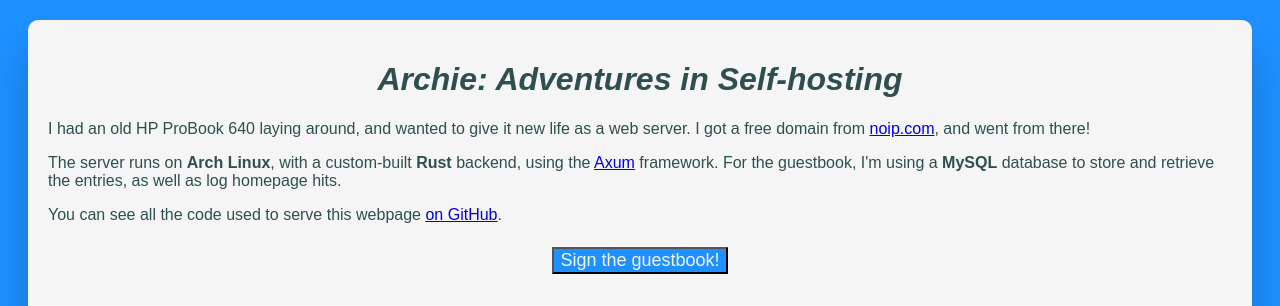
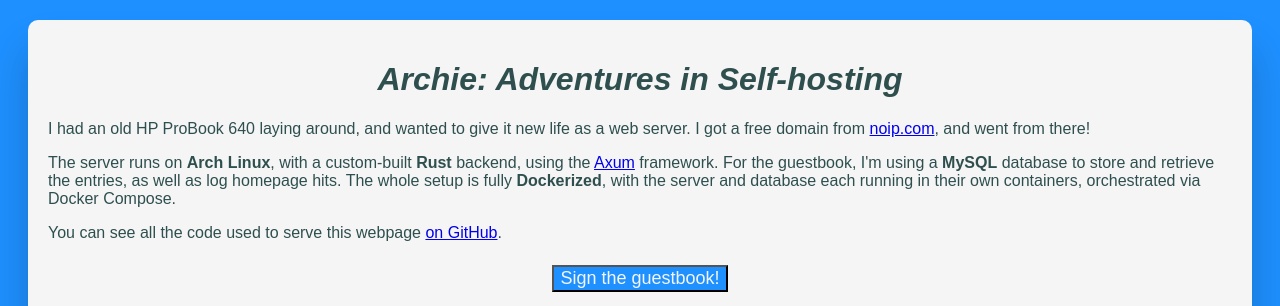
Before and after one commit to lmr97/archie-server, a plain HTML site: page pages/home.html in a window 1280 px wide. Shown: the top 306 px of the page. Drawn offline with Linux system fonts and the light colour scheme; files that its build step writes are made by us from their sources; no server answers; files whose address does not match are found by name.

Commit message:
finally did itcp -r db-init ~ updating docs

```diff
--- a/pages/home.html
+++ b/pages/home.html
@@ -14,7 +14,8 @@
         <a href="https://www.noip.com/">noip.com</a>, and went from there!</p>
     <p>The server runs on <b>Arch Linux</b>, with a custom-built <b>Rust</b> backend, using the
         <a href="https://github.com/tokio-rs/axum">Axum</a> framework. For the guestbook, I'm using a <b>MySQL</b> database
-        to store and retrieve the entries, as well as log homepage hits. </p>
+        to store and retrieve the entries, as well as log homepage hits. The whole setup is fully <b>Dockerized</b>, with
+        the server and database each running in their own containers, orchestrated via Docker Compose.</p>
     <p>You can see all the code used to serve this webpage <a href="https://github.com/lmr97/archie-server">on GitHub</a>.</p>
     <h2>
         <a href="guestbook">
```
Also changed, not shown: README.md.
